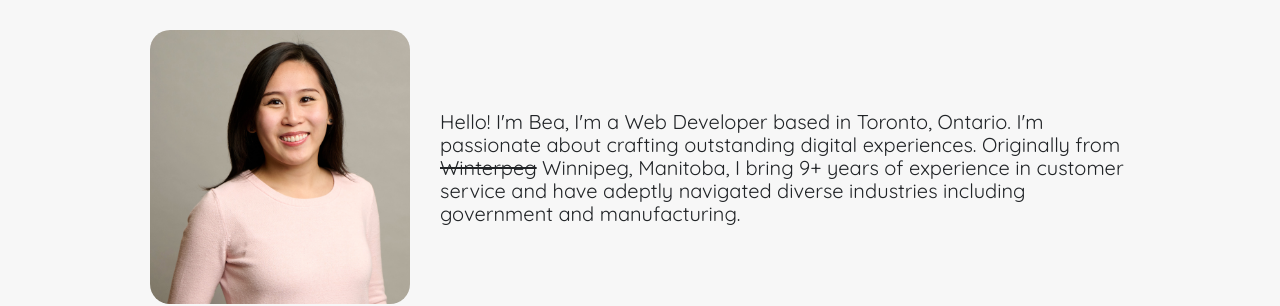
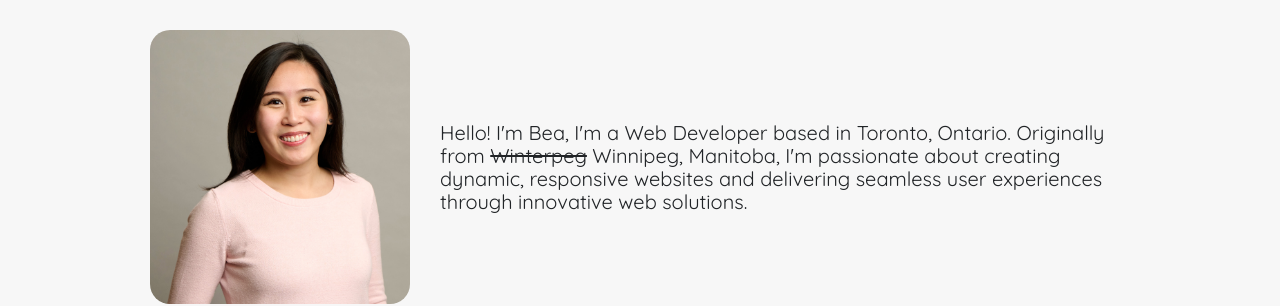
Before and after one commit to beajt/bea-tuano-portfolio-website, a plain HTML site: page index.html in a window 1280 px wide. Shown: the part 1062-1368 px from the top of the page. Drawn offline with Linux system fonts and the light colour scheme.

Commit message:
about updated

```diff
--- a/index.html
+++ b/index.html
@@ -62,13 +62,8 @@
             <div class="aboutText">
               <img src="./assets/IMG_0676.jpg" alt="photo of myself" />
               <p>
-                Hello! I'm Bea, I'm a Web Developer based in Toronto, Ontario.
-                I'm passionate about crafting outstanding digital experiences.
-                Originally from
-                <span class="winterpeg">Winterpeg</span>
-                Winnipeg, Manitoba, I bring 9+ years of experience in customer
-                service and have adeptly navigated diverse industries including
-                government and manufacturing.
+                Hello! I'm Bea, I'm a Web Developer based in Toronto, Ontario. Originally from
+                <span class="winterpeg">Winterpeg</span> Winnipeg, Manitoba, I'm passionate about creating dynamic, responsive websites and delivering seamless user experiences through innovative web solutions.
               </p>
             </div>
           </div>
```
